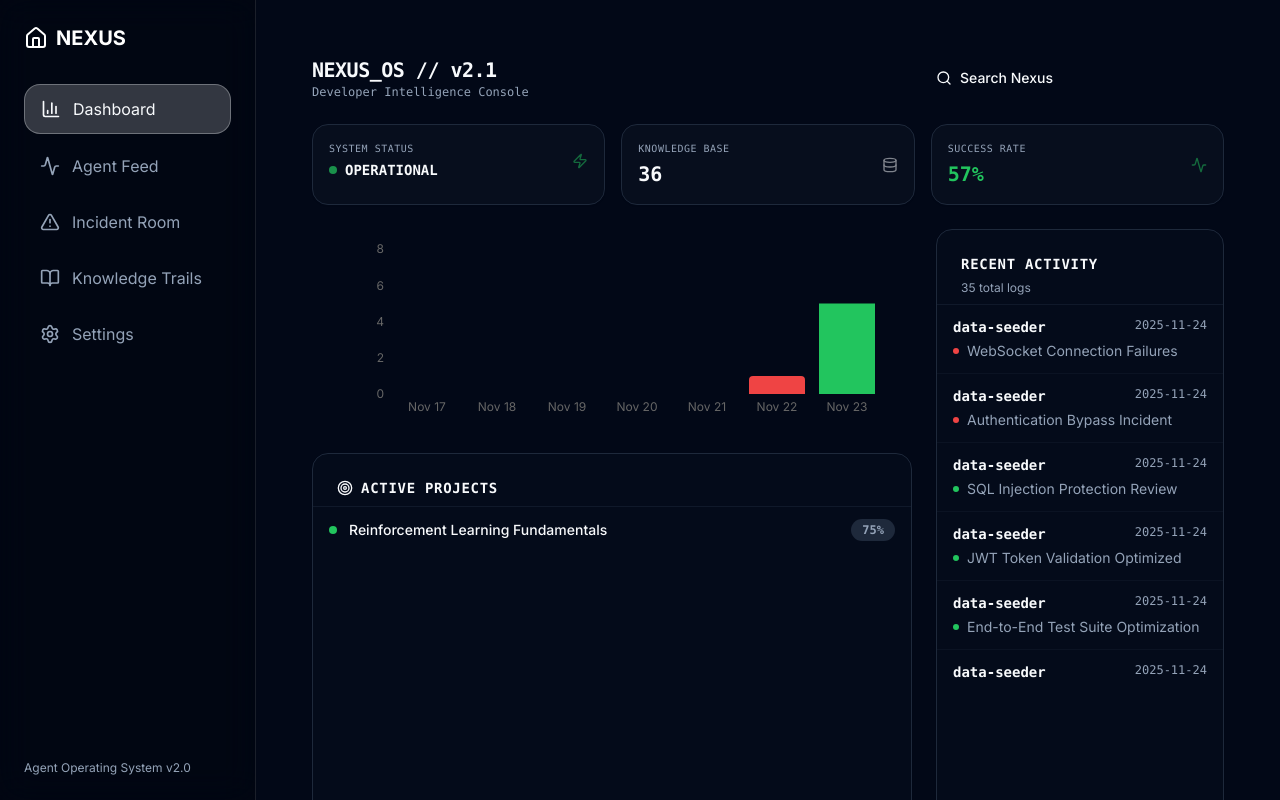
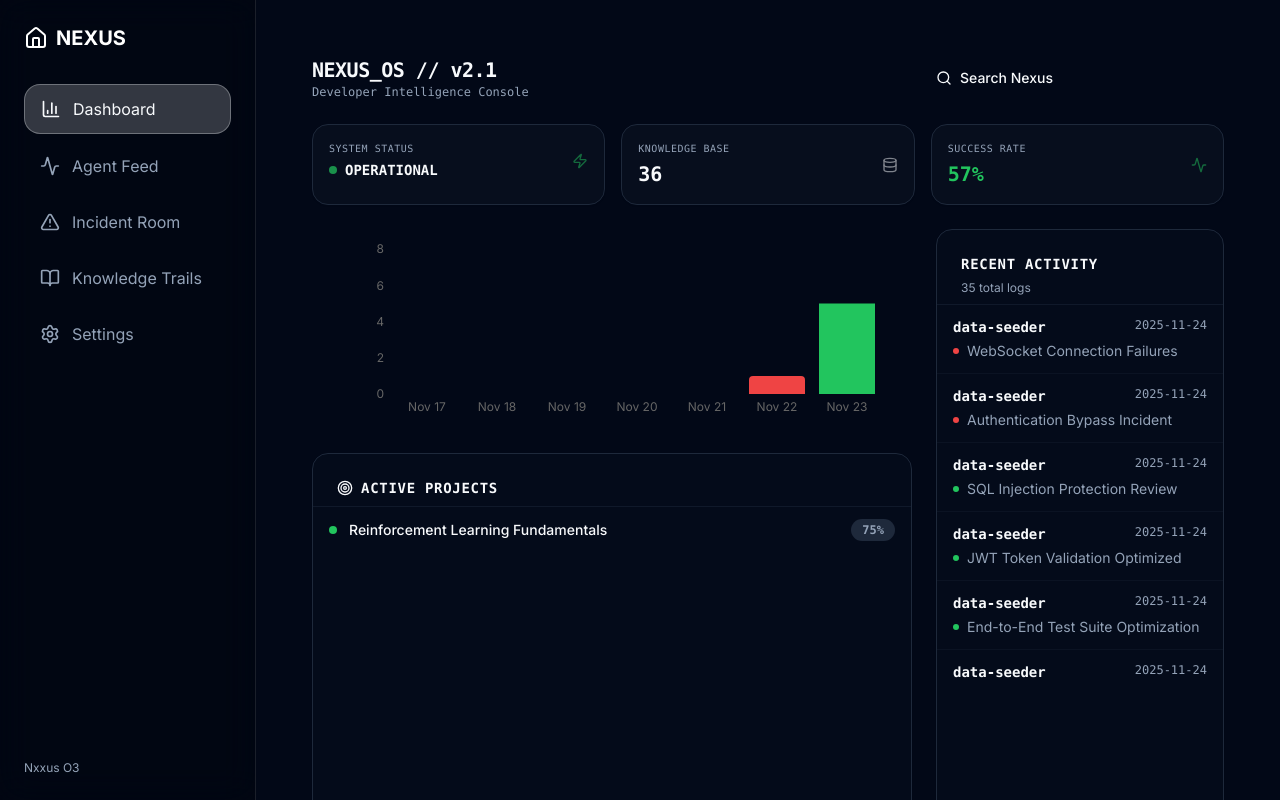
Before and after one commit to Maapel/personal-knowledge-nexus, a Next.js app: page / in a window 1280 px wide. Built offline with nearby package versions, Linux system fonts and the light colour scheme.

Commit message:
Auto-update via Cline

```diff
--- a/src/components/layout/sidebar.tsx
+++ b/src/components/layout/sidebar.tsx
@@ -77,7 +77,7 @@ export function Sidebar() {
 
       <div className="absolute bottom-6 left-6 right-6">
         <div className="text-xs text-muted-foreground">
-          Agent Operating System v2.0
+          Nxxus O3
         </div>
       </div>
     </div>
```
